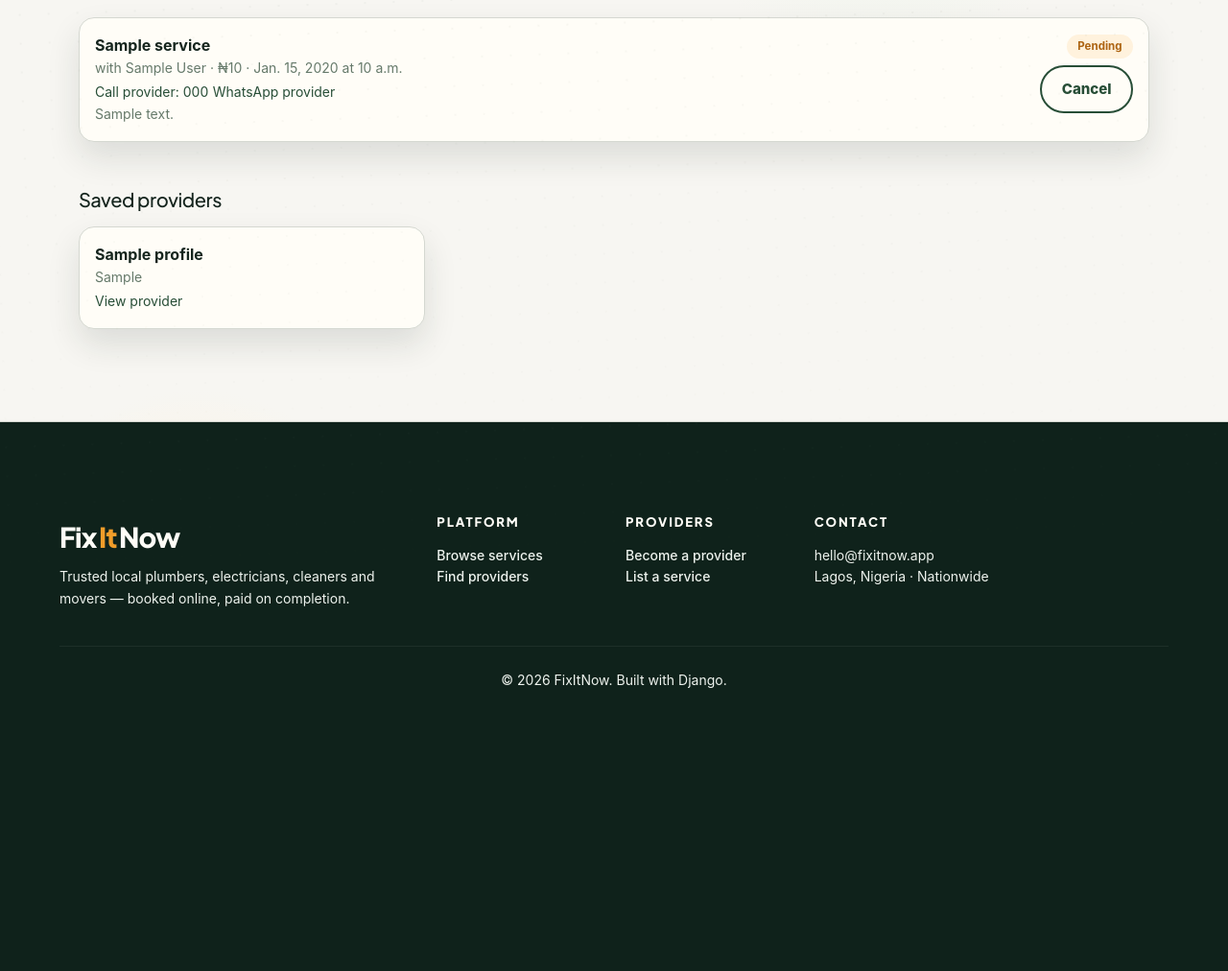
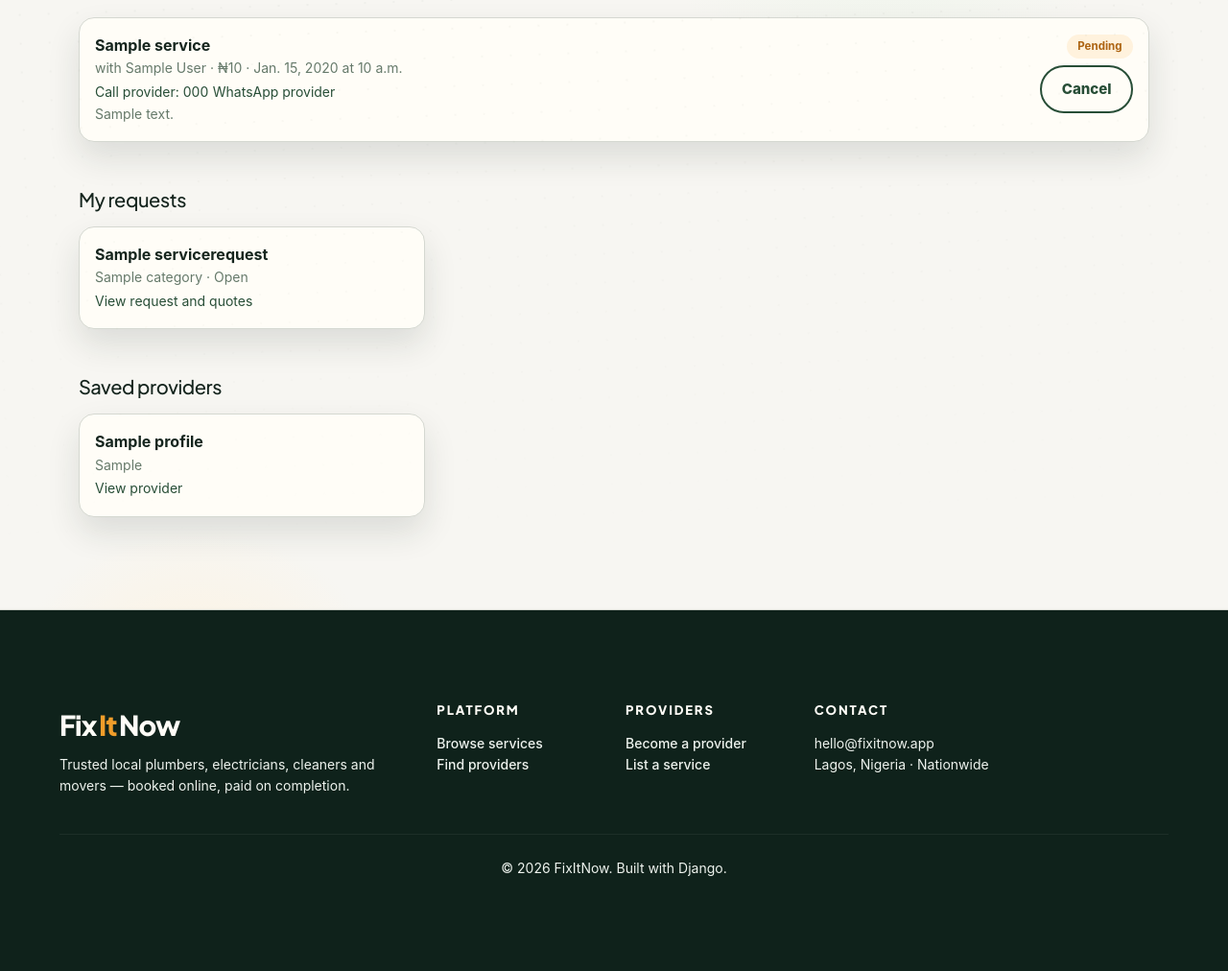
Before and after one commit to Eminence081/FixItNow, a Django app: page /dashboard/ in a window 1280 px wide. Shown: the part 271-1283 px from the top of the page at 96% size. Before the commit the page ends 988 px from the top, so only its background shows below. Run offline with Django 5.2, Linux system fonts and the light colour scheme; a user stored in the database is signed in; tables that the repository leaves empty hold one stand-in row (values such as "Sample post"); some libraries are stand-ins or nearby versions.

Commit message:
Collect scheduling details before accepting quotes

```diff
--- a/core/views.py
+++ b/core/views.py
@@ -237,11 +237,19 @@ def dashboard(request):
         bookings = Booking.objects.filter(client=request.user).select_related(
             "service", "service__provider", "quote__provider", "quote__provider__profile", "quote__request"
         )
+        service_requests = ServiceRequest.objects.filter(
+            client=request.user
+        ).select_related("category")
         saved_providers = SavedProvider.objects.filter(client=request.user).select_related("provider")
         return render(
             request,
             "core/dashboard_client.html",
-            {"profile": profile, "bookings": bookings, "saved_providers": saved_providers},
+            {
+                "profile": profile,
+                "bookings": bookings,
+                "service_requests": service_requests,
+                "saved_providers": saved_providers,
+            },
         )
 
 
@@ -332,7 +340,12 @@ def book_service(request, pk):
 
 @login_required
 def update_booking_status(request, pk, status):
-    booking = get_object_or_404(Booking, pk=pk, service__provider=request.user)
+    booking = get_object_or_404(
+        Booking.objects.filter(
+            Q(service__provider=request.user) | Q(quote__provider=request.user)
+        ),
+        pk=pk,
+    )
     valid_transitions = {
         "confirmed": ["pending"],
         "declined": ["pending"],
@@ -545,30 +558,36 @@ def request_detail(request, pk):
 
 @login_required
 def accept_quote(request, pk):
-    if request.method != "POST":
-        return HttpResponseNotAllowed(["POST"])
-
     quote = get_object_or_404(Quote, pk=pk, request__client=request.user)
     if quote.request.status != "open":
         messages.error(request, "This service request is already closed.")
         return redirect("request_detail", pk=quote.request.pk)
 
-    quote.accepted = True
-    quote.save(update_fields=["accepted"])
-    quote.request.status = "closed"
-    quote.request.save(update_fields=["status"])
-    Booking.objects.create(
-        client=request.user,
-        quote=quote,
-        service=None,
-        address="",
-        status="confirmed",
+    if request.method == "POST":
+        form = BookingForm(request.POST)
+        if form.is_valid():
+            quote.accepted = True
+            quote.save(update_fields=["accepted"])
+            quote.request.status = "closed"
+            quote.request.save(update_fields=["status"])
+            booking = form.save(commit=False)
+            booking.client = request.user
+            booking.quote = quote
+            booking.service = None
+            booking.status = "confirmed"
+            booking.save()
+            messages.success(
+                request,
+                "Quote accepted! You can now contact the provider directly to arrange scheduling.",
+            )
+            return redirect("request_detail", pk=quote.request.pk)
+    else:
+        form = BookingForm()
+    return render(
+        request,
+        "core/accept_quote.html",
+        {"form": form, "quote": quote},
     )
-    messages.success(
-        request,
-        "Quote accepted! You can now contact the provider directly to arrange scheduling.",
-    )
-    return redirect("request_detail", pk=quote.request.pk)
 
 
 @login_required
--- a/templates/core/dashboard_client.html
+++ b/templates/core/dashboard_client.html
@@ -54,6 +54,23 @@
   {% endfor %}
 
   <section class="mt-5">
+    <h2 class="h5 mb-3">My requests</h2>
+    <div class="row g-3">
+      {% for service_request in service_requests %}
+        <div class="col-md-4">
+          <div class="card-plain p-3 h-100">
+            <div class="fw-bold">{{ service_request.title }}</div>
+            <div class="text-muted small">{{ service_request.category.name }} · {{ service_request.get_status_display }}</div>
+            <a href="{% url 'request_detail' service_request.pk %}" class="small">View request and quotes</a>
+          </div>
+        </div>
+      {% empty %}
+        <p class="text-muted">No service requests yet. <a href="{% url 'post_request' %}">Post a request</a></p>
+      {% endfor %}
+    </div>
+  </section>
+
+  <section class="mt-5">
     <h2 class="h5 mb-3">Saved providers</h2>
     <div class="row g-3">
       {% for saved in saved_providers %}
```
Also changed, not shown: templates/core/accept_quote.html (added, +24 -0 lines).
